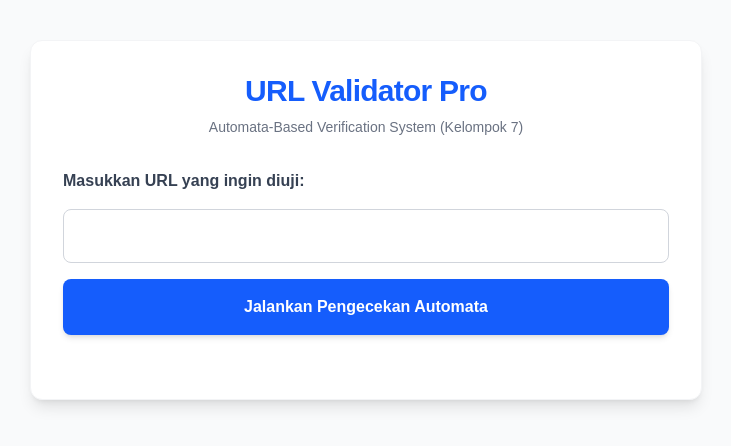
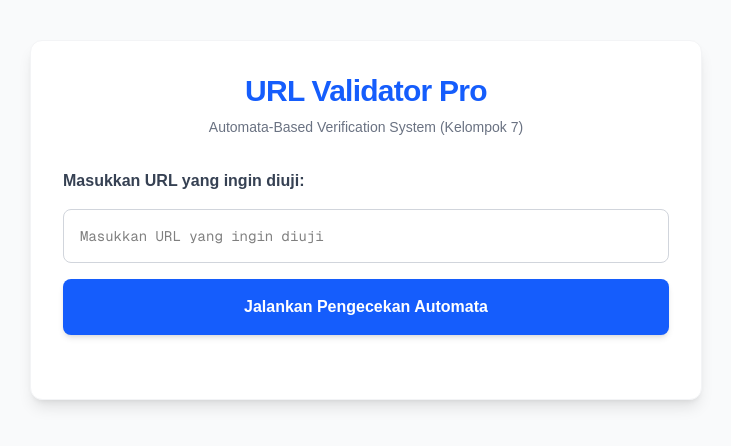
Before and after one commit to khairudzakisyahdana-tech/URL-Validator-TBO-Kel7, a Next.js app: page / in a window 1280 px wide. Shown: the top 446 px of the page, without its empty margins (274-1005 px from the left). Built offline with nearby package versions, Linux system fonts and the light colour scheme.

Commit message:
Refactoring Code

```diff
--- a/app/page.js
+++ b/app/page.js
@@ -98,6 +98,7 @@ export default function Home() {
           <input
             type="text"
             className="w-full p-4 border border-gray-300 rounded-lg focus:outline-none focus:ring-2 focus:ring-blue-500 text-black font-mono text-sm"
+            placeholder="Masukkan URL yang ingin diuji"
             value={url}
             onChange={(e) => setUrl(e.target.value)}
           />
```
